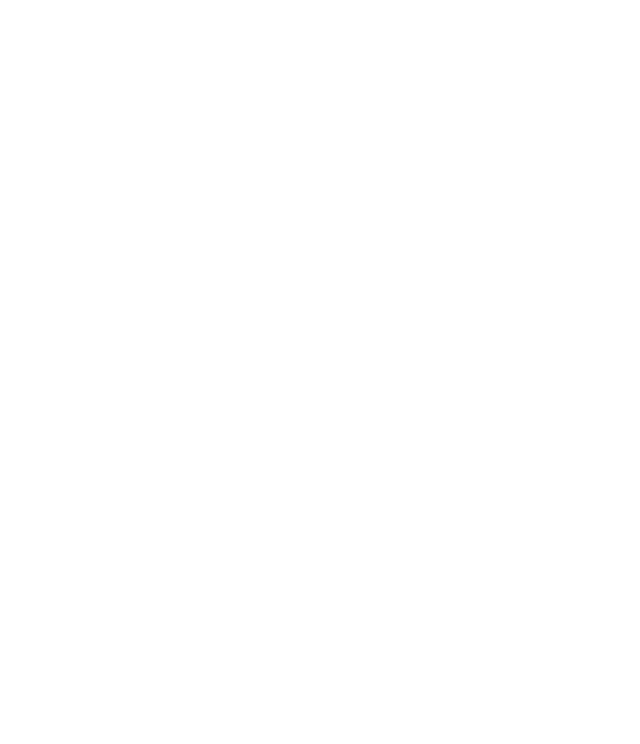
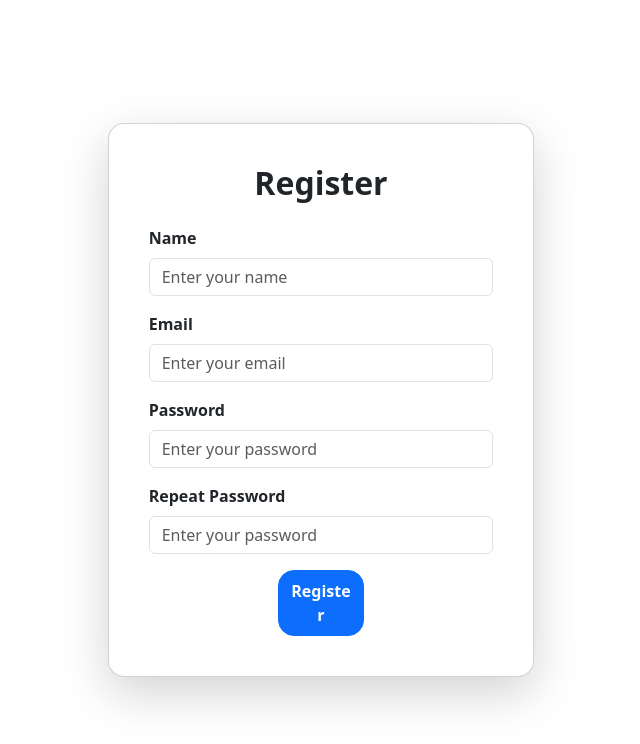
Before and after one commit to Adam556678/MindLink, a React (Create React App) app in the folder mindlink-client/: page /register in a window 1280 px wide. Before the commit this address had no page. Shown: the top 744 px of the page, without its empty margins (319-959 px from the left). Built offline with nearby package versions, Linux system fonts and the light colour scheme.

Commit message:
Register Page

```diff
--- a/mindlink-client/src/App.js
+++ b/mindlink-client/src/App.js
@@ -2,12 +2,14 @@
 import './App.css';
 import {BrowserRouter, Routes, Route} from "react-router-dom";
 import Login from './components/Login';
+import Register from './components/Register';
 
 function App() {
   return (
     <BrowserRouter>
       <Routes>
         <Route path='/' element={<Login />} />
+        <Route path='/register' element={<Register />} />
       </Routes>
     </BrowserRouter>
   );
--- /dev/null
+++ b/mindlink-client/src/components/Register.js
@@ -0,0 +1,47 @@
+import React from 'react'
+import { Form, Button, Card } from "react-bootstrap";
+
+export default function Register() {
+  return (
+    <div className="d-flex justify-content-center align-items-center vh-100">
+      <Card className="col-sm-8 col-lg-4 col-md-6 p-4 shadow-lg rounded-4">
+        <Card.Body>
+          <Card.Title className="fw-bold mb-4 text-center fs-2">
+            Register
+          </Card.Title>
+
+          <Form>
+
+            <Form.Group className='mb-3 ' controlId='formName'>
+                <Form.Label className='fw-semibold'>Name</Form.Label>
+                <Form.Control type='text' placeholder='Enter your name' />
+            </Form.Group>
+
+            <Form.Group className='mb-3 ' controlId='formEmail'>
+                <Form.Label className='fw-semibold'>Email</Form.Label>
+                <Form.Control type='email' placeholder='Enter your email' />
+            </Form.Group>
+
+            <Form.Group className='mb-3 ' controlId='formPassword'>
+                <Form.Label className='fw-semibold'>Password</Form.Label>
+                <Form.Control type='password' placeholder='Enter your password' />
+            </Form.Group>
+
+            <Form.Group className='mb-3 ' controlId='formRepeatPassword'>
+                <Form.Label className='fw-semibold'>Repeat Password</Form.Label>
+                <Form.Control type='email' placeholder='Enter your password' />
+            </Form.Group>
+
+            <Button
+              variant="primary"
+              type="submit"
+              className="w-25 py-2 rounded-4 fw-semibold d-block mx-auto"
+            >
+              Register
+            </Button>
+          </Form>
+        </Card.Body>
+      </Card>
+    </div>
+  );
+}
```
